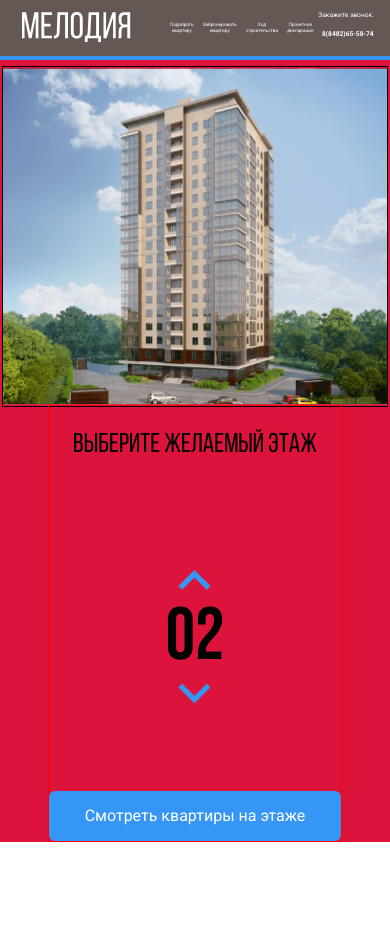
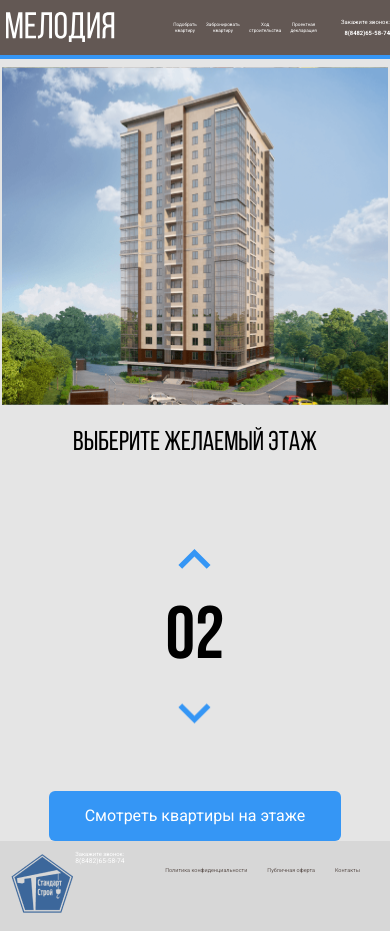
Before and after one commit to AlenaRudenko/MelodyBuilding, a plain HTML site: page index.html in a window 390 px wide. Before the commit the page ends 844 px from the top, so only its background shows below. Drawn offline with nearby package versions, Linux system fonts and the light colour scheme.

Commit message:
перебор css и оптимизация адаптации под экраны устройств

```diff
--- a/css/style.css
+++ b/css/style.css
@@ -9,53 +9,21 @@
   font-style: normal;
   font-display: swap;
 }
-@media (max-width: 1100px){
-      .main__container {
-        width:100%;
-        flex-direction: column;
-        align-items:center;
-        justify-content: center;
-        margin: none;
-        padding-top: 5px;
-      }
-      .header {
-        font-size: 1.2vw;
-        text-align: center;
-      }
-      .navbar__item {
-        margin-right:1%;
-      }
-      .navbar__logo img {
-        width: 90%;
-      }
-      .navbar__contacts span {
-        font-size: 1.7vw;
-      }
-      .navbar__contacts a {
-        font-size: 1.7vw;
-      }
-      .navbar {
-       max-width: 100%;
-       justify-content: space-between;
-       margin: none;
-      }
-      .main__buttonblue {
-        margin-top: 0px;
-      }
-}
-
 body {
   font-family: "Roboto";
   font-weight: 400;
   font-size: 16px;
 }
+/* просто шапка количневая */
 .header {
   max-width: 100%;
   background-color: #635854;
   padding: 12px 0px;
   border-bottom: 4px solid #3596F5;
   text-align: center;
+  font-size: 1.2vw;
 }
+/* контейнер шапки где три блока: голо, навигация и телефон */
 .navbar {
   width: 1280px;/*по гриду определила рабочую область*/
   margin: auto;/*выравнила всё*/
@@ -63,85 +31,80 @@ body {
   justify-content: space-around;
   align-items:center;
 }
-.navbar__item {
-  display: flex;
-}
+/* контейнер навигации шапки */
 .navbar__menu {
   display: flex;
-  align-items: center;
-  justify-content: space-between;
   margin: 0; /*отключаем отступы внешние*/
   padding: 0;/*отключили внутренние отступы*/
   list-style: none;/*убрала точки, хотя их не было*/
 }
+/* отступы у навигации шапки */
 .navbar__item {
   padding-right: 7%;
-}
-.navbar__link {
   text-decoration: none;
   color: white;
 }
+/* оформление навигации в шапке */
+.navbar__item a {
+  text-decoration: none;
+  color: white;
+}
+/* блок спана и телефона в шапке */
 .navbar__contacts {
   display: flex;
   flex-direction: column;
   align-items:flex-end;
-  justify-content:center
+  font-size: 1.5vw;
+  color:white;
 }
-.navbar__text {
-  display: block;
-  font-size: 14px;
-  color:white;
-  margin-bottom: 4px;
-}
+/* стиль ссылки номера телефона */
 .navbar__phone {
+  padding-top:4px;
   text-decoration: none;
-  font-size: 17px;
   color:white;
   font-weight: bold;
-  font-size: 17px;
-  line-height: 20px;
 }
+/* главный блок контента */
 .main {
-  /* max-height: 100%; */
-  max-width: 100%;
+  max-width: 100%;/*чтобы вся область затрагивалась*/
   background-color:#E5E5E5;
 }
+/* контейнер нужен чтобы по гриду отделить рабочую область 1280пкс */
 .main__container {
-  /* max-height: 100%; */
   max-width: 1280px;
-  margin: auto;
+  margin: auto;/*чтобы выравнить контент внутри грида по середине*/
   padding-top: 54px;
   display: flex;
-  align-items:center
-
+  align-items:center;
 }
+/* контейнер фотки дома, флексит он чтобы картинка уменьшалась */
 .main__image {
   display: flex;
-  box-sizing: border-box;
 }
+/* макс ширину сотку,чтобы уменьшалась и увеличивалась по полному размеру блока, а высоту сотку чтобы блок уменьшился до размера картинки */
 .main__image svg {
-  margin: 0.1em;
+  margin: 0.1em; /*отступ картинки от краёв окна*/
   max-width:100%;
   height: 100%;
-  border:1px solid black;
 }
-.main__info {
-  border:1px solid red;
-}
+/* скрыли синие этажи */
 .main__homeimage path {
   opacity: 0;
   cursor: pointer;
 }
+/* при наведении синий этаж появляется */
 .main__homeimage path:hover {
   opacity: 1;
 }
+/*  */
 .main__info {/*блок счетчика, выбора этажа и синей кнопки*/
   display: flex;
-  flex-grow: 1;
+  flex-grow: 1;/*блок растягивается до самого возможного края во флексе*/
   flex-direction: column;
   align-items:center;
   justify-content: space-between;
 }
+/* выберите желаемый этаж */
 .main__title {
   font-family: "Bebas Neue";
   font-size:37px;
@@ -159,15 +122,15 @@ body {
   font-size: 74px;
   font-style:normal;
   font-weight: normal;
-  /* margin: 25px 0px; */
+  margin: 20px 0px;
 }
 .main__buttondown {/*нижняя кнопка счетчика*/
   transform:rotateX(180deg);
 }
+/* верхний счетчик */
 .main__counterarrowup {
   cursor: pointer;
 }
-
 .main__buttonblue {/*синяя кнопка*/
   text-align: center;
   color:white;
@@ -180,12 +143,94 @@ body {
 path.current-floor { /*подсветка этажа из js*/
   opacity: 1;
 }
+/* подвал сайта, просто серый блок  */
+footer {
+  width: 100%;
+  background-color: #D7D7D7;
+}
+/* контейнер подвала, с гридом флексом, в котором три блока */
+.footer__container {
+  width: 1280px;
+  margin: auto;
+  display: flex;
+  justify-content: space-between;
+  padding: 10px;
+}
+/* список политика, пуб оферта */
+.footer__list {
+  display: flex;
+}
+/* стиль их */
+.footer__list a {
+  text-decoration: none;
+  font-family: "Roboto";
+  list-style-type: none;
+  color:#635854;
+  font-size: 16px;
+  padding-right: 20px;
+  cursor: pointer;
+}
+/* стиль заказать звонок в подвале */
+.footer__contacts a {
+  text-align: start;
+  display: flex;
+  font-size: 1.7vw;
+  text-decoration: none;
+  color:white;
+}
+/* стиль номера в подвале */
+.footer__contacts span {
+  font-size: 1.5vw;
+  color:white;
+}
+/* контейнер логотипа в поджвале */
+.footer__logo {
+  max-width: 100%;
+  height: 100%;
+}
+/* медиазапрос при ширине экрана менее 1100пкс */
+@media (max-width: 1100px){
+  .main__container {
+    width:100%;
+    flex-direction: column;
+    align-items:center;
+    justify-content: center;
+    margin: none;
+    padding-top: 5px;
+  }
+  .header {
+    text-align: center;
+  }
+  .navbar__item {
+    margin-right:1%;
+  }
+  .navbar__logo img {
+    width: 90%;
+  }
+  .navbar {
+   max-width: 100%;
+   justify-content: space-between;
+   margin: none;
+  }
+  .main__buttonblue {
+    margin-top: 10px;
+  }
+  .footer__container {
+    max-width: 100%;
+    height: 100%;
+  }
+  .footer__list a {
+    font-size: 1.5vw;
+  }
+  .footer__contacts {
+    font-size: 1.5vw;
+}
+/* медиазапрос при ширине менее 500пкс */
 @media (max-width:500px) {
   .main__container {
     width:100%;
     height: 92.7vh;
     padding-top: 5px;
-    background-color:crimson;
   }
   .main__buttonblue {
     margin-top: 0px;
@@ -194,7 +239,7 @@ path.current-floor { /*подсветка этажа из js*/
     text-align: center;
     font-size: 1.7em;
   }
-  .main__info {
-
+  .footer__list a {
+    font-size: 1.4vw;
   }
 }
--- a/index.html
+++ b/index.html
@@ -88,6 +88,28 @@
             </div>
         </div>
     </main>
+    <footer class="footer">
+        <div class="footer__container">
+            <div class="footer__logo">
+                <img src="img/logotype.png">
+            </div>
+            <div class="footer__contacts">
+                <span>Закажите звонок:</span>
+                <a href="tel:+78482655874">8(8482)65-58-74</a>
+            </div>
+            <div class="footer__links">
+
+            </div>
+            <div class="footer__information">
+                <ul class="footer__list">
+                    <a href=''><li class="footer__point">Политика конфиденциальности</li></a>
+                    <a href=''><li class="footer__point">Публичная оферта</li></a>
+                    <a href=''><li class="footer__point">Контакты</li></a>
+                </ul>
+            </div>
+
+        </div>
+    </footer>
     <script src="https://code.jquery.com/jquery-3.6.0.min.js" integrity="sha256-/xUj+3OJU5yExlq6GSYGSHk7tPXikynS7ogEvDej/m4=" crossorigin="anonymous"></script>
     <script src="JS/main.js"></script>
 </body>
```
Also changed, not shown: img/logotype.png (added).
